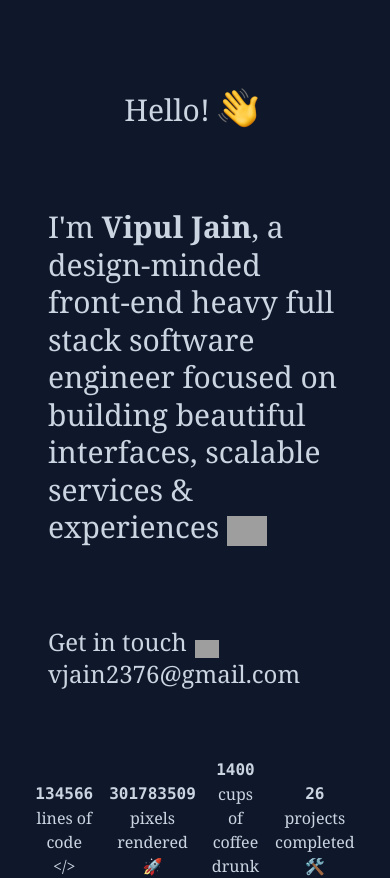
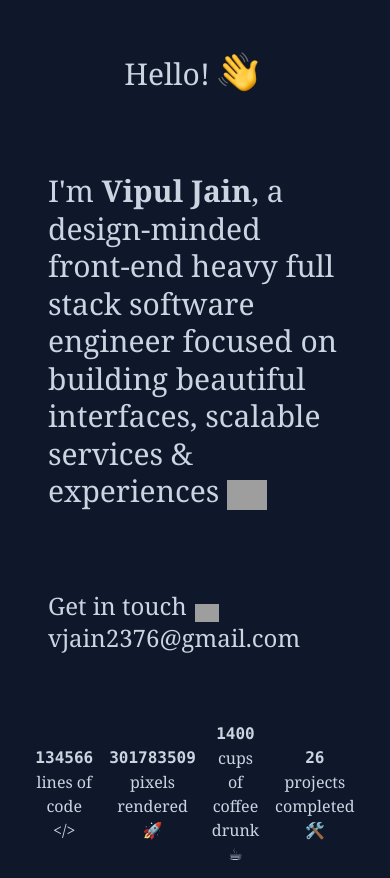
Before and after one commit to vj015/personal-portfolio, a Nuxt app in the folder portfolio/: page / in a window 390 px wide. Shown: the top 878 px of the page. Built offline with nearby package versions, Linux system fonts and the light colour scheme; grey boxes are pictures that could not be loaded.

Commit message:
added projects

```diff
--- a/portfolio/components/Home.vue
+++ b/portfolio/components/Home.vue
@@ -1,6 +1,6 @@
 <template>
   <div
-    class="bg-slate-900 text-slate-300 font-sans flex flex-col md:flex-row max-h-full max-w-full px-12 py-12 items-center"
+    class="bg-slate-900 text-slate-300 font-sans flex flex-col md:flex-row max-h-full max-w-full px-12 py-3 md:py-12 items-center"
   >
     <div class="flex flex-col justify-between items-center md:items-start font-serif">
       <div class="main__header py-10 text-3xl sm:text-4xl leading-tight">
```
